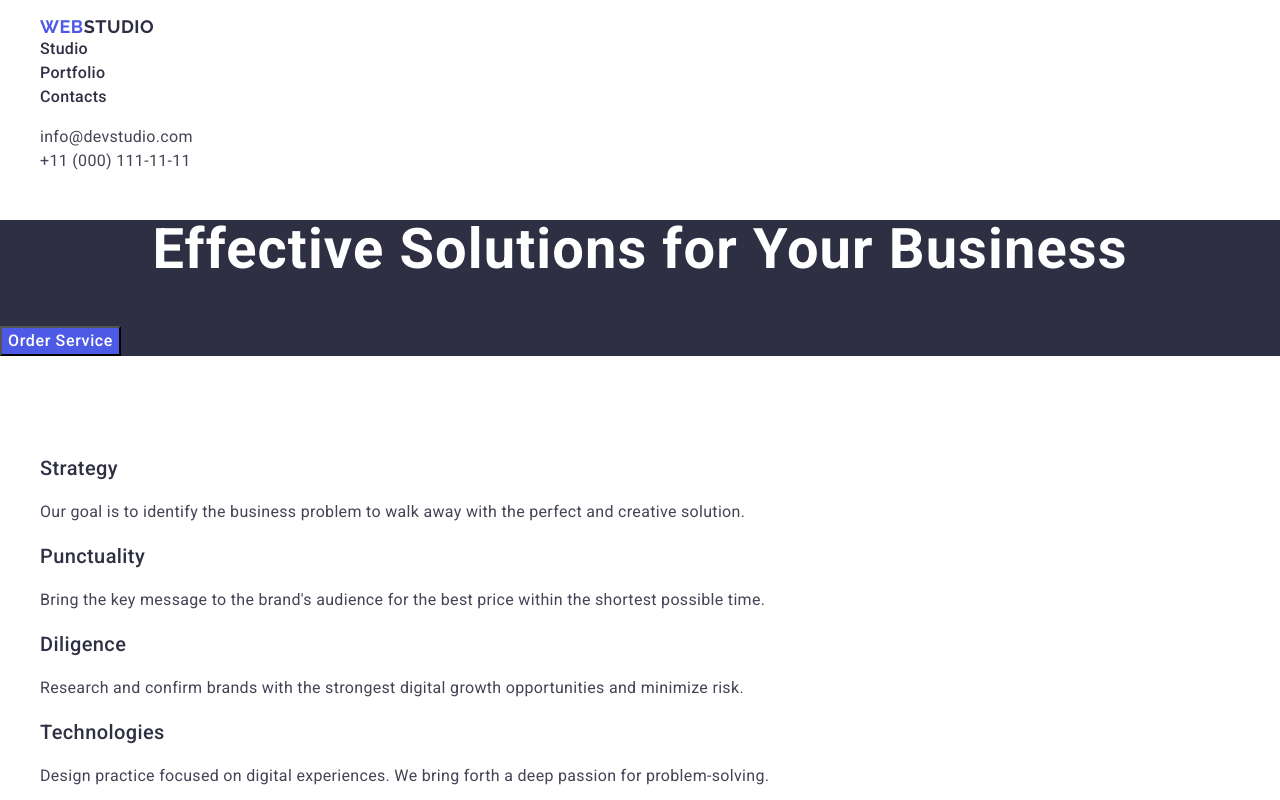
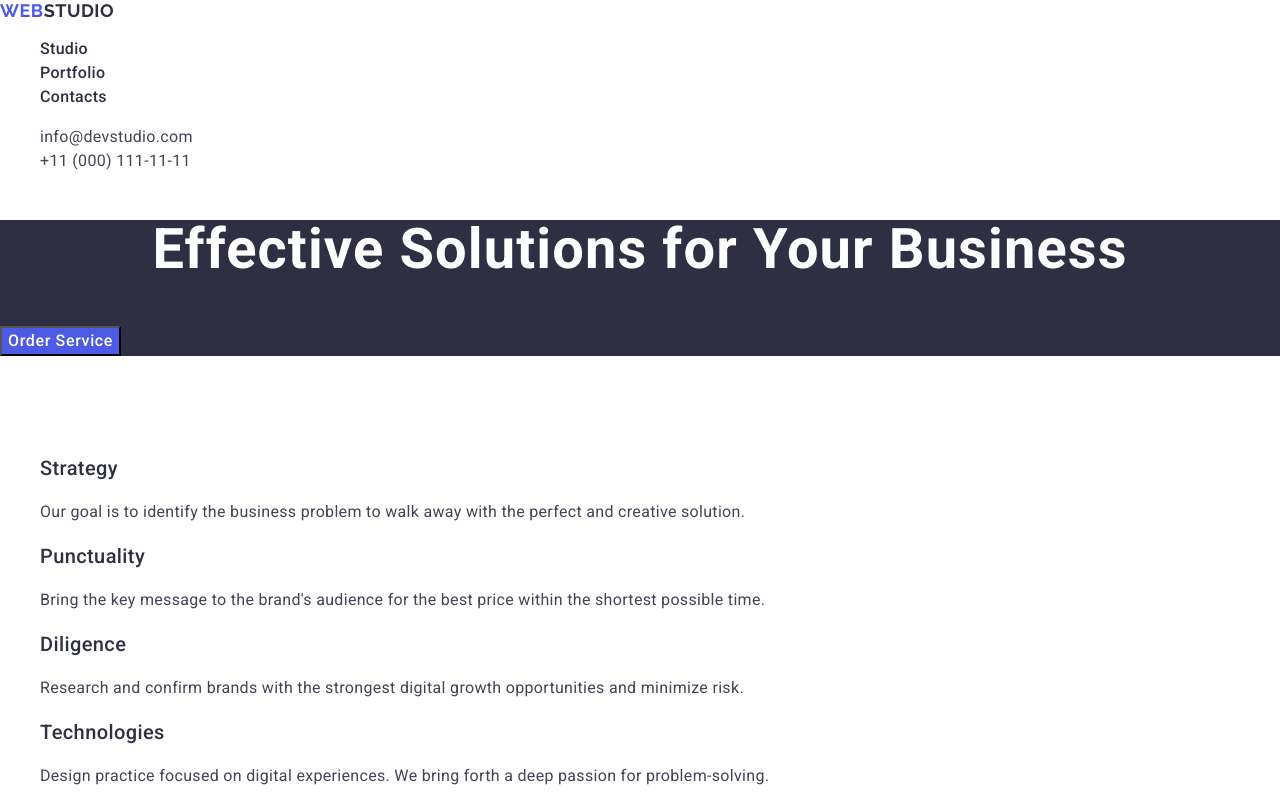
Before and after one commit to MariiaDe/goit-markup-hw-02, a plain HTML site: page index.html in a window 1280 px wide. Shown: the top 800 px of the page. Drawn offline with nearby package versions, Linux system fonts and the light colour scheme.

Commit message:
add index file

```diff
--- a/index.html
+++ b/index.html
@@ -13,9 +13,9 @@
 <body>
     <header>
         <nav class="page-nav">
+            <a class="logo" href="./index.html">Web<span>Studio</span></a>
             <ul class="page">
-                <li><a class="logo" href="./index.html">Web<span>Studio</span></a></li>
-                <li><a class="link" href="">Studio</a></li>
+                <li><a class="link" href="./index.html">Studio</a></li>
                 <li><a class="link" href="">Portfolio</a></li>
                 <li><a class="link" href="">Contacts</a></li>
             </ul>
```
